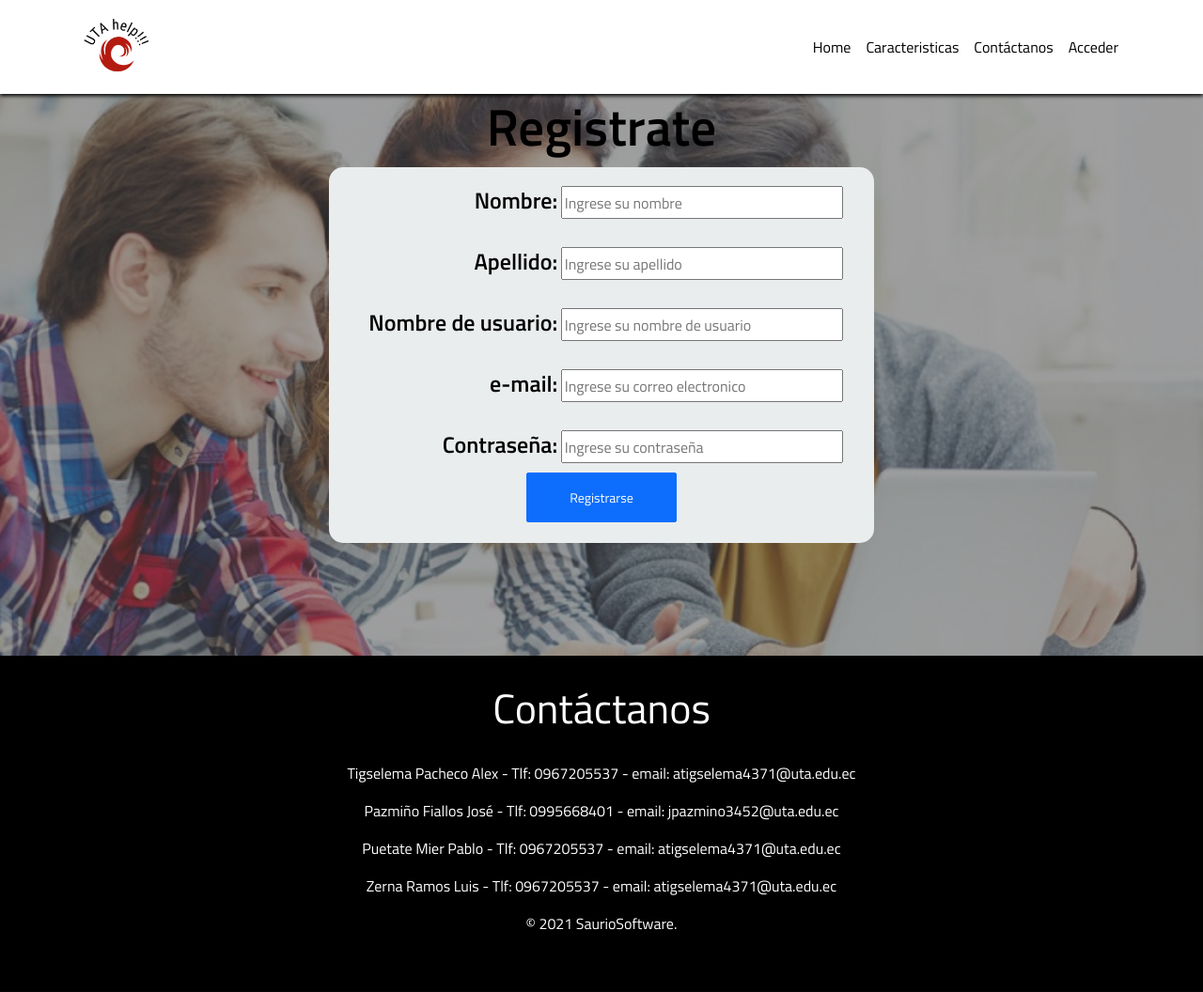
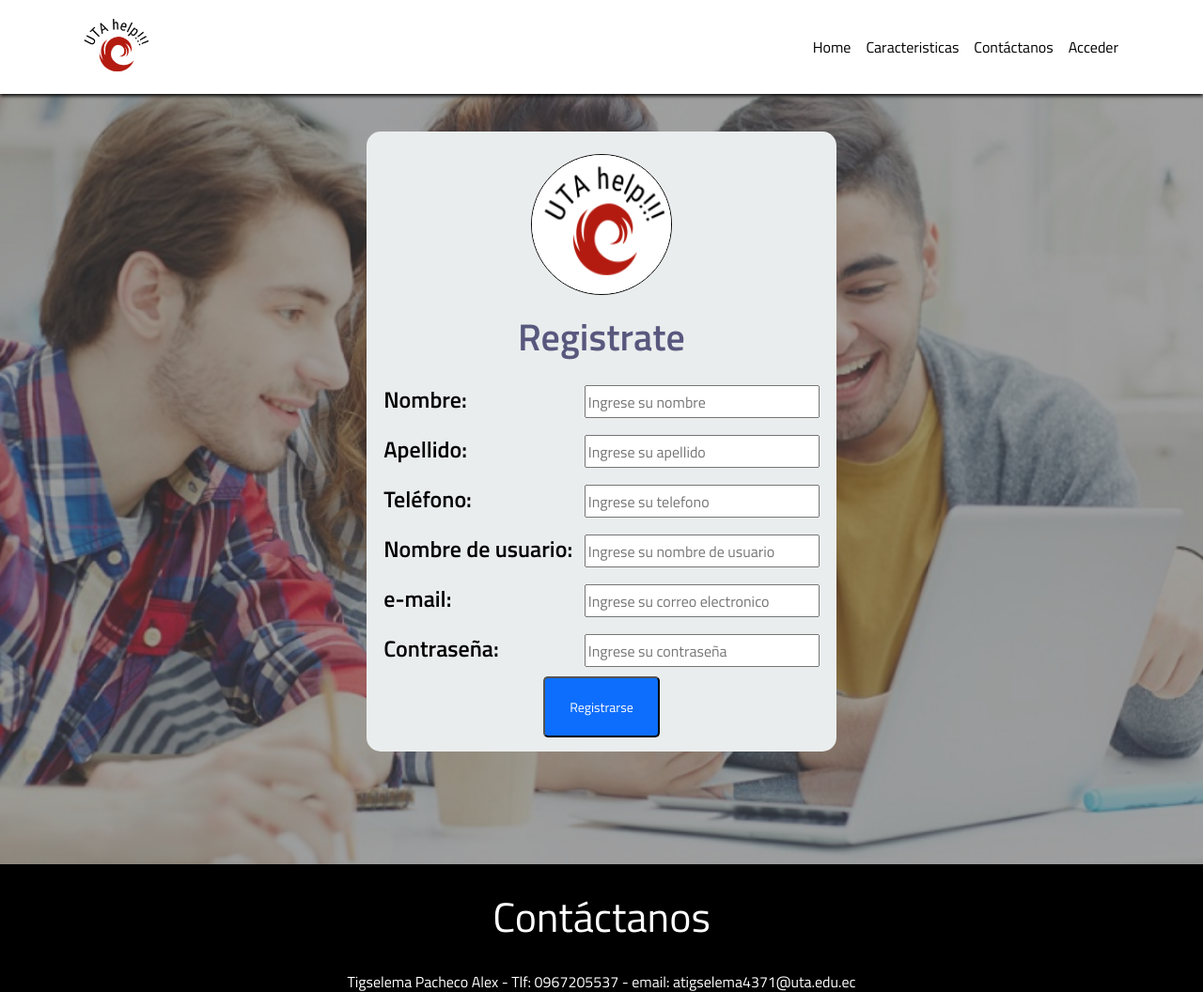
Before and after one commit to Puetate/ProyectoConfiguracion, a PHP site: page /formulario.html in a window 1280 px wide. Shown: the top 1056 px of the page at 94% size. Before the commit the page ends 990 px from the top, so only its background shows below. Run offline with PHP 8.4, Linux system fonts and the light colour scheme.

Commit message:
Formulario perfect
perfeccion del formulario de registro

```diff
--- a/css/styleformulario.css
+++ b/css/styleformulario.css
@@ -5,7 +5,43 @@ section{
 section h1{
   margin-top: 10px;
   color: rgba( 0, 0, 0.5);
+  font-size: 40px;
+  margin-top: 5px;
+  color: rgb(88, 88, 126);
 }
+
+.title_registro{
+  padding-top: 5px;
+  font-size: 40px;
+  text-align: center;
+
+}
+.registrarse-box{
+  padding-top: 50px;
+
+}
+
+.form-registro > .inpt-regis{
+
+  border-width: 1px;
+  border-color: dodgerblue;
+
+}
+.inpt-registrarse-button{
+  color:white;
+  font-size: 14px;
+  padding: 20px 26px;
+  min-width: 100px;
+  border-radius: 2px;
+  display: inline-block;
+  /* font-size: 20px; */
+  border-radius: 5px;
+  background-color: #0d6efd;
+  display:block;
+  margin:auto;
+  margin-bottom: 10px;
+}
+
 form {
   border-radius: 15px;
   background: #EAEDED;
@@ -13,12 +49,15 @@ section{
   color: rgba( 0, 0, 0.5);
   width: 580px;
   height: 400px;
+  width: 500px;
+  height: 660px;
   max-width: 650px;
   margin: 0 auto;
 
   flex-direction: column;
   justify-content: center;
   align-items: center;
+  padding-top: 24px;
 
 }
 
@@ -28,6 +67,7 @@ form label {
   font-weight: bold;
   display: inline-block;
   text-align: right;
+  text-align: left;
   width: 210px;
 
 }
@@ -35,8 +75,8 @@ form label {
 form input {
   display: inline-block;
   margin-top: 20px;
-
-    width: 300px;
+  margin-top: 8px;
+  width: 250px;
 
   margin-bottom: 10px;
  /* ancho del input*/
--- a/formulario.html
+++ b/formulario.html
@@ -54,26 +54,36 @@
     <section id="hero" class="reg">
         <!-- ----------------------registro--------------------- -->
         <div class="registrarse">
+        <div class="registrarse-box">
             <!--  <img src="assets/images/Screenshot_6.png">-->
-            <h1 class="titulo_registro">Registrate</h1>
+
             <form action="" class="ingresoDatos">
                 <hgroup>
                     <div class="form-group">
+
+            <form class="form-registro">
+
+                    <img class="login-icon" src="assets/images/Screenshot_6.png">
+                    <h1 class="title_registro">Registrate</h1>
+
                         <label for="nombre">Nombre: </label>
-                        <input type="text" placeholder="Ingrese su nombre" required>
+                        <input class="inpt-regis" type="text" placeholder="Ingrese su nombre" required>
                         <label for="apellido">Apellido:</label>
-                        <input type="text" placeholder="Ingrese su apellido" required>
+                        <input class="inpt-regis" type="text" placeholder="Ingrese su apellido" required>
+                        <label for="Telefono">Teléfono:</label>
+                        <input class="inpt-regis" type="text" placeholder="Ingrese su telefono" required>
                         <label for="nom_Usuario">Nombre de usuario:</label>
-                        <input type="text" placeholder="Ingrese su nombre de usuario" required>
+                        <input class="inpt-regis" type="text" placeholder="Ingrese su nombre de usuario" required>
                         <label for="correo">e-mail:</label>
-                        <input type="text" placeholder="Ingrese su correo electronico" required>
+                        <input class="inpt-regis" type="text" placeholder="Ingrese su correo electronico" required>
                         <label for="contraseña">Contraseña:</label>
-                        <input type="password" placeholder="Ingrese su contraseña" required>
-
-                        <button type="button" class="btn btn-primary btn-lg">Registrarse</button>
+                        <input class="inpt-regis" type="password" placeholder="Ingrese su contraseña" required>
+                        <button type="button" class="inpt-registrarse-button">Registrarse</button>
 
                     </div>
                 </hgroup>
+
+
         </div>
 
         </form>
```
Lines whose indentation alone changed are shown as unchanged.
